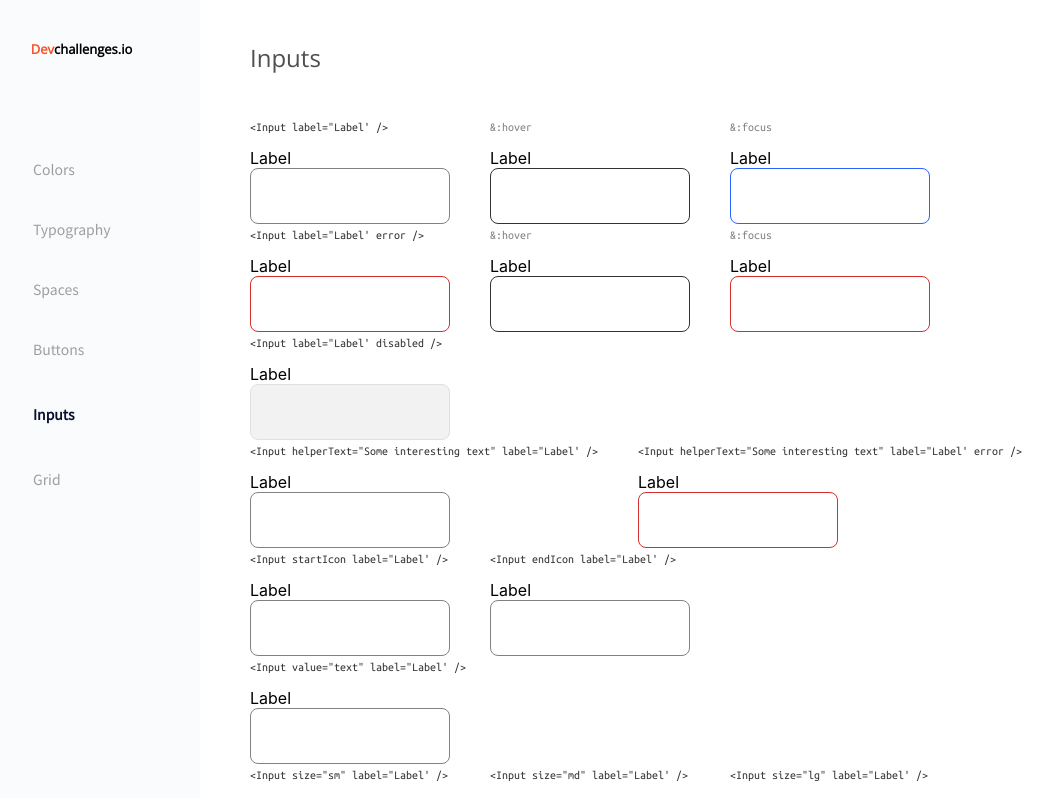
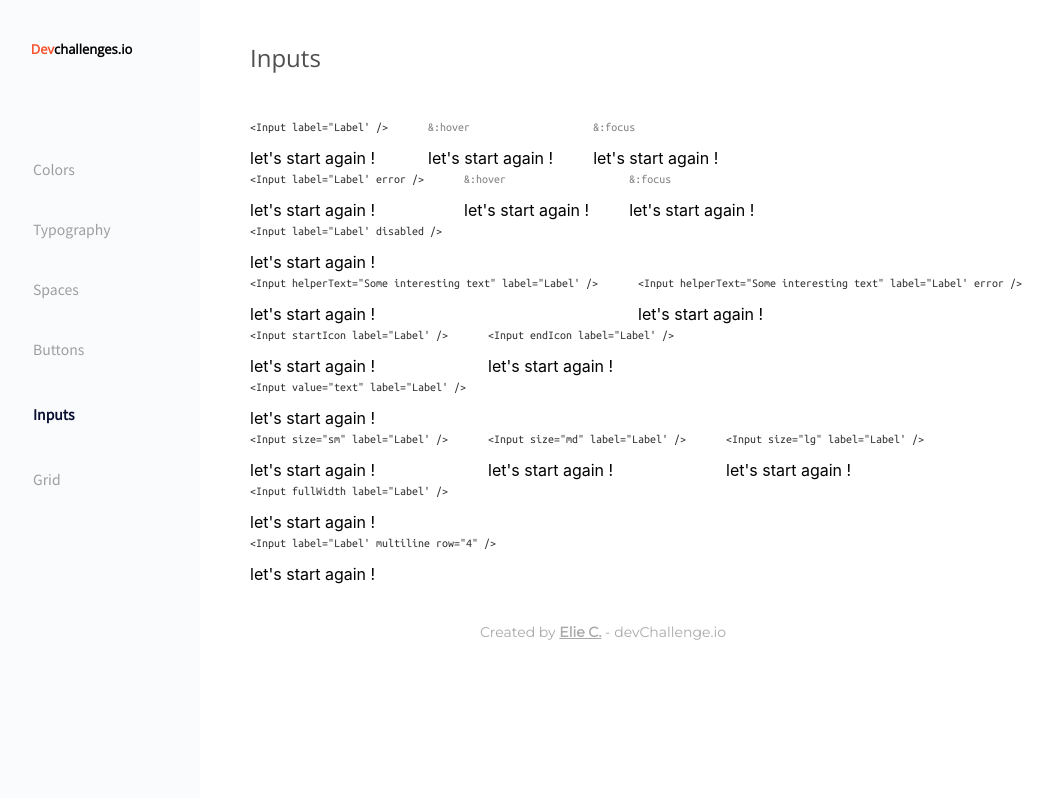
Before and after one commit to camain-elie/inputComponent, a React (Create React App) app: page / in a window 1280 px wide. Shown: the top 798 px of the page, without its empty margins (37-1088 px from the left). Built offline with nearby package versions, Linux system fonts and the light colour scheme; the HTML template or start-up script is replaced by a standard one.

Commit message:
Input.js and _inputs.scss were becomming unreadable, let's start from a fresh start now

```diff
--- a/package.json
+++ b/package.json
@@ -6,6 +6,7 @@
     "@testing-library/jest-dom": "^5.11.9",
     "@testing-library/react": "^11.2.5",
     "@testing-library/user-event": "^12.8.3",
+    "material-design-icons": "^3.0.1",
     "node-sass": "^5.0.0",
     "react": "^17.0.1",
     "react-dom": "^17.0.1",
--- a/src/components/Input.js
+++ b/src/components/Input.js
@@ -1,25 +1,18 @@
 import './_input.scss'
 
-const Input = ({value, helperText, placeholderText, hover, focus, startIcon, endIcon, size, fullWidth, label, multiline, row, error, disabled}) => {
+const Input = ({value, helperText, placeHolderText, hover, focus, startIcon, endIcon, size, fullWidth, label, multiline, row, error, disabled}) => {
 
     let classList = `input
         ${hover ? 'input--hover' : ''}
         ${focus ? 'input--focus' : ''}
         ${size === 'sm' ? 'input--sm' : (size === 'md' ? 'input--md' : (size === 'lg' ? 'input--lg' : ''))}
         ${fullWidth ? 'input--fullWidth' : ''}
+        ${startIcon ? 'input--start-icon' : ''}
         ${disabled ? 'input--disabled' : ''}
         ${error ? 'input--error' : ''}
     `
 
-    return (<div className="inputBlock">
-
-        <label>Label
-            {multiline && <textarea></textarea> ?
-            <textarea rows="4" cols="25" ></textarea> :
-       <input className={classList} type={multiline ? 'textarea' : 'text'} cols="40" rows="4"/>
-            }
-       </label>
-    </div>
+    return (<p> let's start again !</p>
     )
 }
 
--- a/src/components/InputWrapper.js
+++ b/src/components/InputWrapper.js
@@ -2,7 +2,7 @@ import './_inputWrapper.scss'
 
 import Input from "./Input"
 
-const InputWrapper = ({value, helperText, placeholderText, hover, focus, startIcon, endIcon, size, fullWidth, label, multiline, row, error, disabled}) => {
+const InputWrapper = ({value, helperText, placeHolderText, hover, focus, startIcon, endIcon, size, fullWidth, label, multiline, row, error, disabled}) => {
 
     //let wrapperText = ``
     //let classList = ``
@@ -22,14 +22,14 @@ const InputWrapper = ({value, helperText, placeholderText, hover, focus, startIc
                     ${disabled ? 'disabled' : ''} />`
                 ))}
             </p>
-            <Input value={value} helperText={helperText} hover={hover} focus={focus} startIcon endIcon size={size} fullWidth={fullWidth} label={label} multiline={multiline} row={row} error={error} disabled={disabled} />
+            <Input value={value} placeHolder={placeHolderText} helperText={helperText} hover={hover} focus={focus} startIcon={startIcon} endIcon={endIcon} size={size} fullWidth={fullWidth} label={label} multiline={multiline} row={row} error={error} disabled={disabled} />
         </div>
     )
 }
 
 InputWrapper.defaultProps = {
     label: 'Label',
-    placeholderText: 'Placeholder',
+    placeHolderText: 'Placeholder',
 }
 
 export default InputWrapper
--- a/src/components/InputsDisplayer.js
+++ b/src/components/InputsDisplayer.js
@@ -32,8 +32,8 @@ const InputsDisplayer = () => {
             </div>
 
             <div className="inputsDisplayer__row">
-                <InputWrapper startIcon />
-                <InputWrapper endIcon />
+                <InputWrapper startIcon="phone" />
+                <InputWrapper endIcon="https" />
             </div>
 
             <div className="inputsDisplayer__row">
--- a/src/components/_input.scss
+++ b/src/components/_input.scss
@@ -1,3 +1,5 @@
+@import '~material-design-icons/iconfont/material-icons.css';
+
 $error-color: #D32F2F;
 $hover-color: #333333;
 $focus-color: #2962FF;
@@ -9,6 +11,7 @@ $default-color: #828282;
     border: 1px solid $default-color;
     border-radius: 8px;
     box-sizing: border-box;
+    padding: 0 20px;
 
     &.input--focus, &:focus{
         border: 1px solid $focus-color;
@@ -40,14 +43,20 @@ $default-color: #828282;
         pointer-events: none;
         background: #F2F2F2;
         border: 1px solid #E0E0E0;
+        &:hover{
+            border: 1px solid #E0E0E0;
+        }
     }
 
     &__helperText{
 
     }
 
-    &__startIcon, &__endIcon{
-
+    &--start-icon{
+        padding: 0 20px 0 35px;
+    }
+    &--end-icon{
+        padding: 0 35px 0 20px;
     }
 
     &--text{
@@ -84,12 +93,39 @@ $default-color: #828282;
     outline: none;
 }
 
-input, label{
+input, label, textarea{
     display: block;
 }
 
 label{
+    color: $default-color;
     &:focus{
         color: $focus-color;
     }
+    &:hover{
+        color: $hover-color;
+    }
 }
+
+textarea{
+   resize: none;
+}
+
+.material-icons{
+    position: relative;
+    top: 3px;
+    font-size: 1.3em;
+
+    margin: 0 8px;
+}
+
+.startIcon{
+    position: relative;
+    top: -40px;
+}
+
+.endIcon{
+    position: relative;
+    float: right;
+    top: -40px;
+}
```
Also changed, not shown: 1 other file (tests, documents, lock files or other folders).
